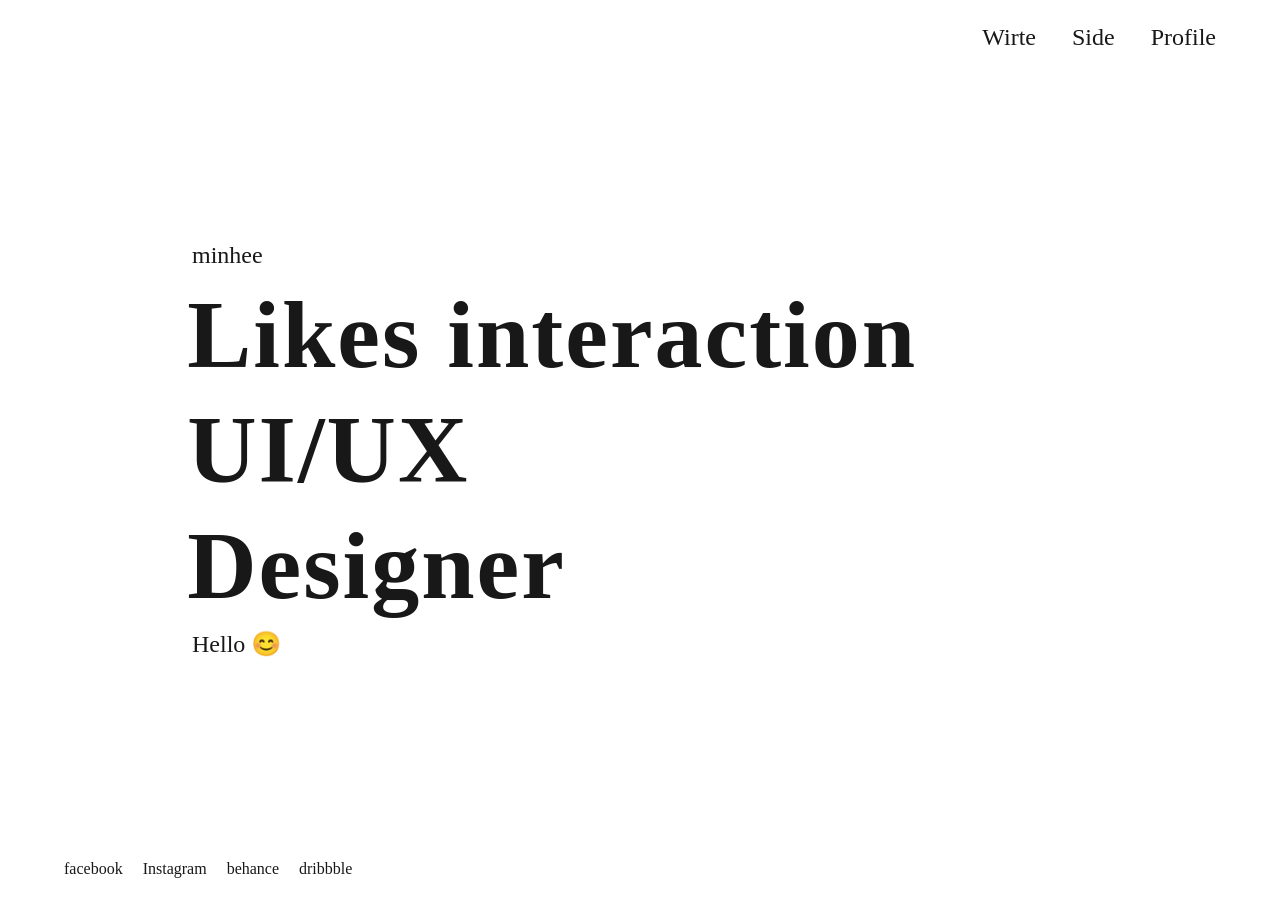
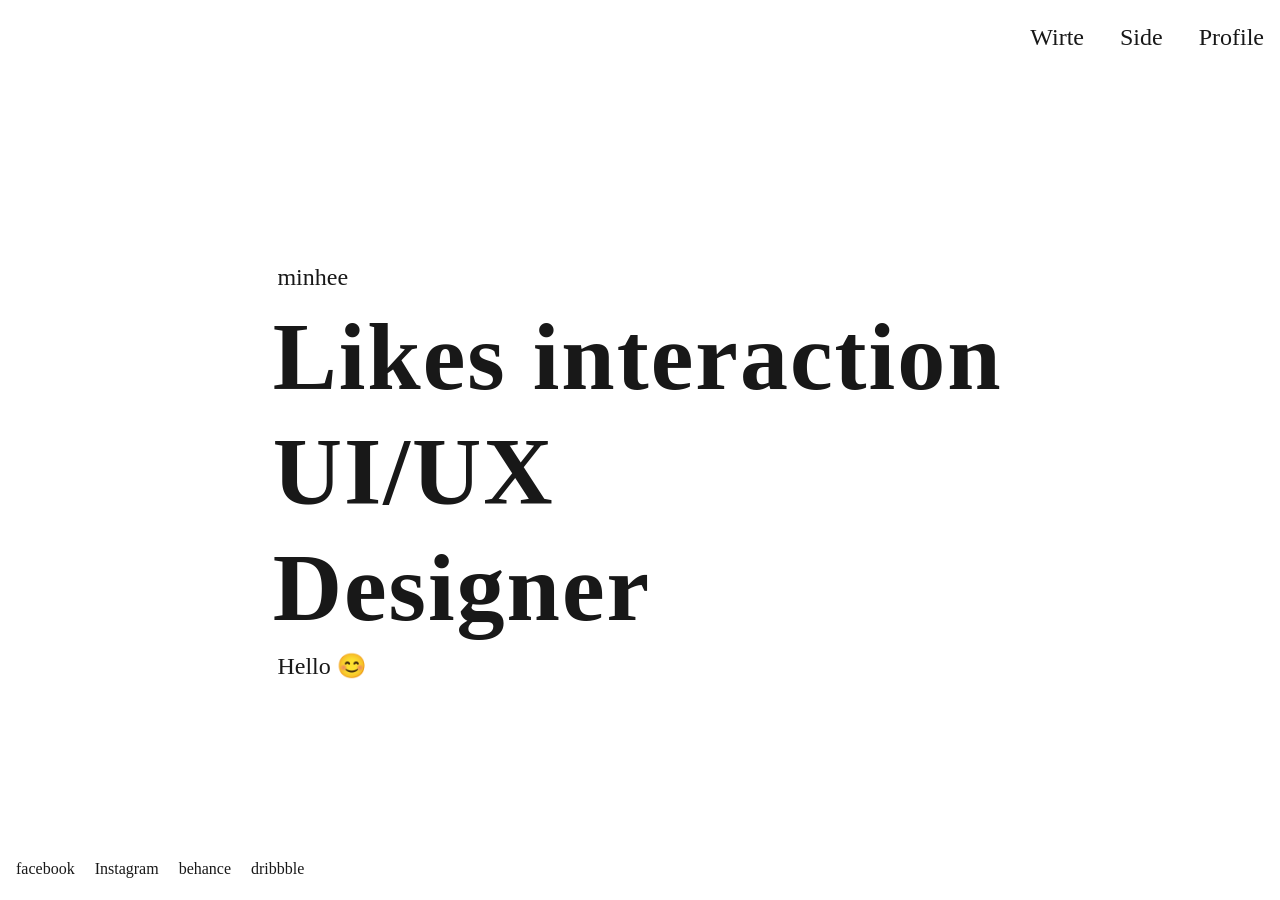
Before and after one commit to minheeyoon/minheeyoon.github.io, a Jekyll site: the page built from index.md, in a window 1280 px wide. Built offline with Jekyll 4.4.1, drawn with Linux system fonts in a browser that asks for light colours; some web fonts are replaced.

Commit message:
마진update

```diff
--- a/_sass/_utilities.scss
+++ b/_sass/_utilities.scss
@@ -245,11 +245,7 @@
   }
 }
 
-.px-2 {
-  padding-left: $spacer-2;
-  padding-right: $spacer-2;
-}
-
+//PC뷰어
 @media (max-width: $breakpoint-lg) {
   .md-width-full {
     width: 100% !important;
@@ -306,15 +302,15 @@
   padding-bottom: $spacer-1;
 }
 
+.px-2 {
+  padding-left: $spacer-2;
+  padding-right: $spacer-2;
+}
+
 // .px-2 {
-//   padding-left: $spacer-2;
-//   padding-right: $spacer-2;
+//   padding-left: $spacer-4;
+//   padding-right: $spacer-4;
 // }
-
-.px-2 {
-  padding-left: $spacer-4;
-  padding-right: $spacer-4;
-}
 
 .py-2 {
   padding-top: $spacer-2;
@@ -436,7 +432,7 @@
 
 /* Margin */
 .my-auto {
-  margin-top: auto;
+  margin-top: 16em;
   margin-bottom: auto;
 }
 .mx-auto {
@@ -512,11 +508,11 @@
 // Responsive margin
 @media (min-width: $breakpoint-md) {
   .my-md-auto {
-    margin-top: auto;
+    margin-top: 8em;
     margin-bottom: auto;
   }
   .mx-md-auto {
-    margin-left: 8em;
+    margin-left: auto;
     margin-right: auto;
   }
 
```
